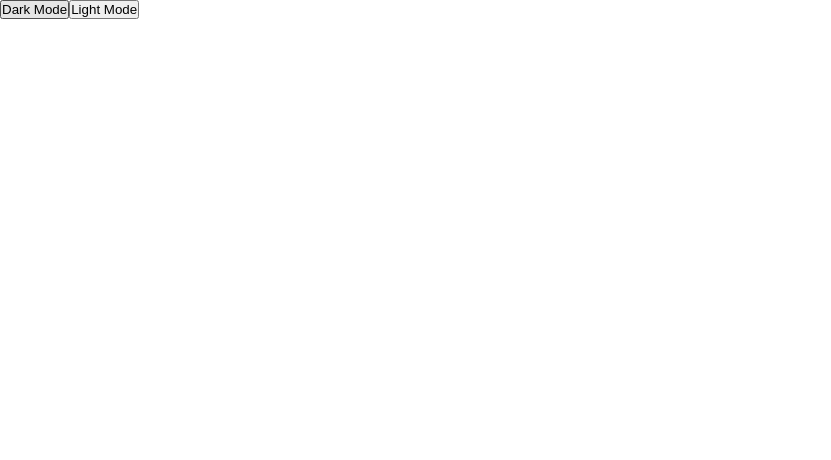
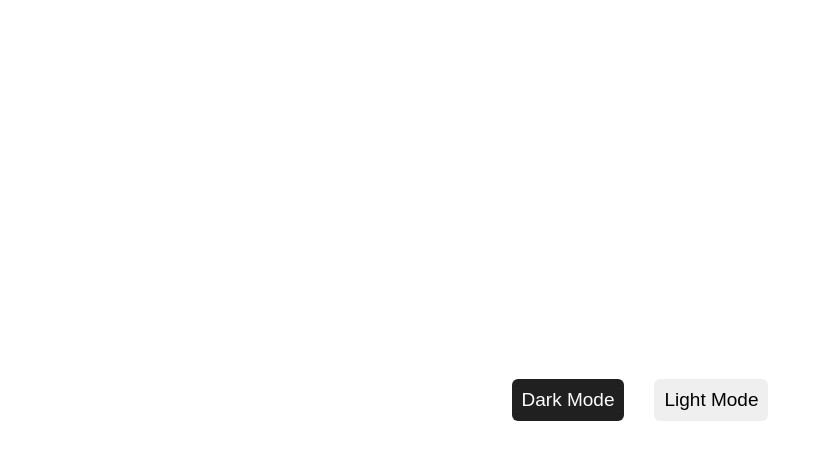
Before and after one commit to gfrnca/ReactDarkTheme, a React (Create React App) app: page / in a window 1280 px wide. Shown: the top 460 px of the page, without its empty margins (0-831 px from the left). Built offline with nearby package versions, Linux system fonts and the light colour scheme.

Commit message:
feat(darkmode:buttons): improved buttons style

```diff
--- a/src/components/DarkMode.css
+++ b/src/components/DarkMode.css
@@ -1,4 +1,21 @@
 .page-wrapper {
   width: 100vw;
   height: 100vh;
+  display: flex;
+  align-items: center;
+  justify-content: center;
+  gap: 30px;
 }
+
+.page-wrapper button {
+  padding: 10px;
+  border-radius: 6px;
+  font-size: 19px;
+  border: none;
+  cursor: pointer;
+}
+
+.dark {
+  background: #202020;
+  color: white;
+}
--- a/src/components/DarkMode.js
+++ b/src/components/DarkMode.js
@@ -6,8 +6,8 @@ export default function DarkMode() {
 
   return(
     <div className={`page-wrapper ${darkMode && 'dark-mode'}`}>
-      <button className="dark-mode" onClick={() => setDarkMode(true)}>Dark Mode</button>
-      <button className="light-mode" onClick={() => setDarkMode(false)}>Light Mode</button>
+      <button className="dark" onClick={() => setDarkMode(true)}>Dark Mode</button>
+      <button className="light" onClick={() => setDarkMode(false)}>Light Mode</button>
     </div>
   )
 }
```
